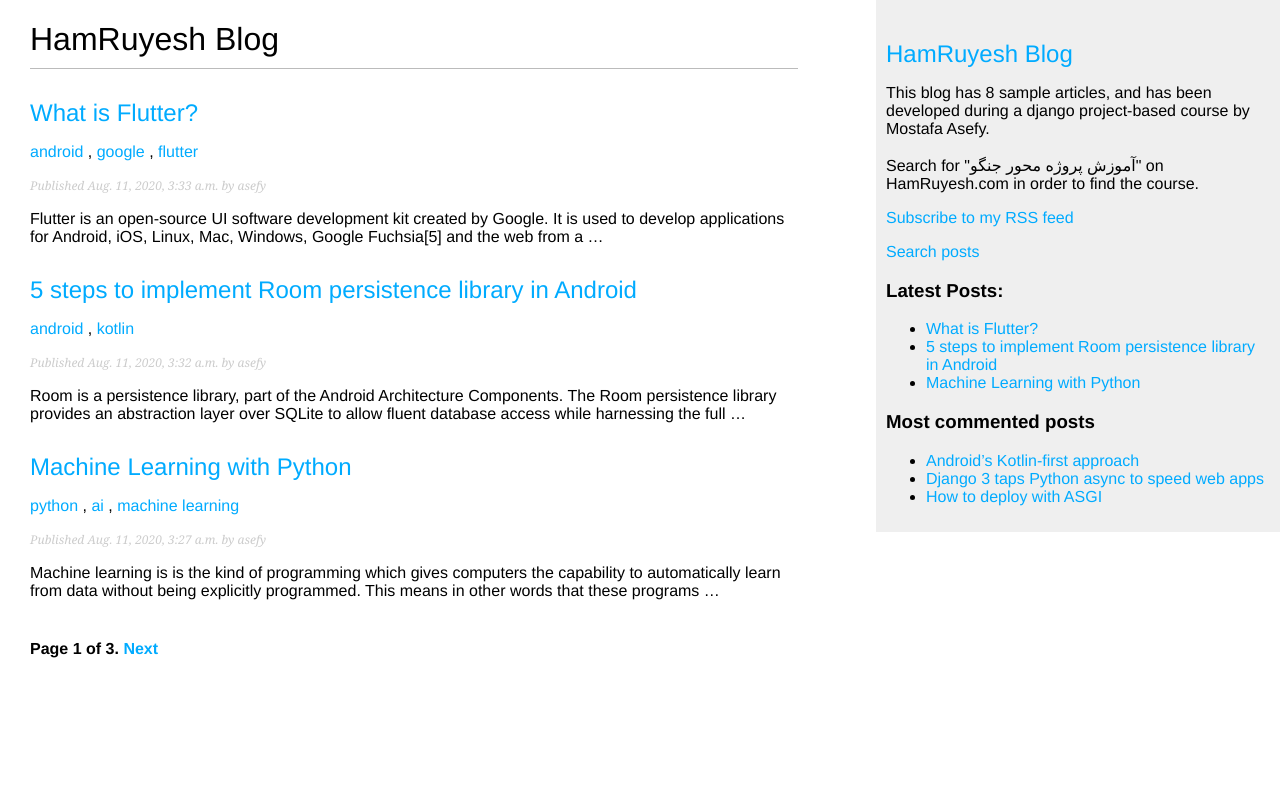
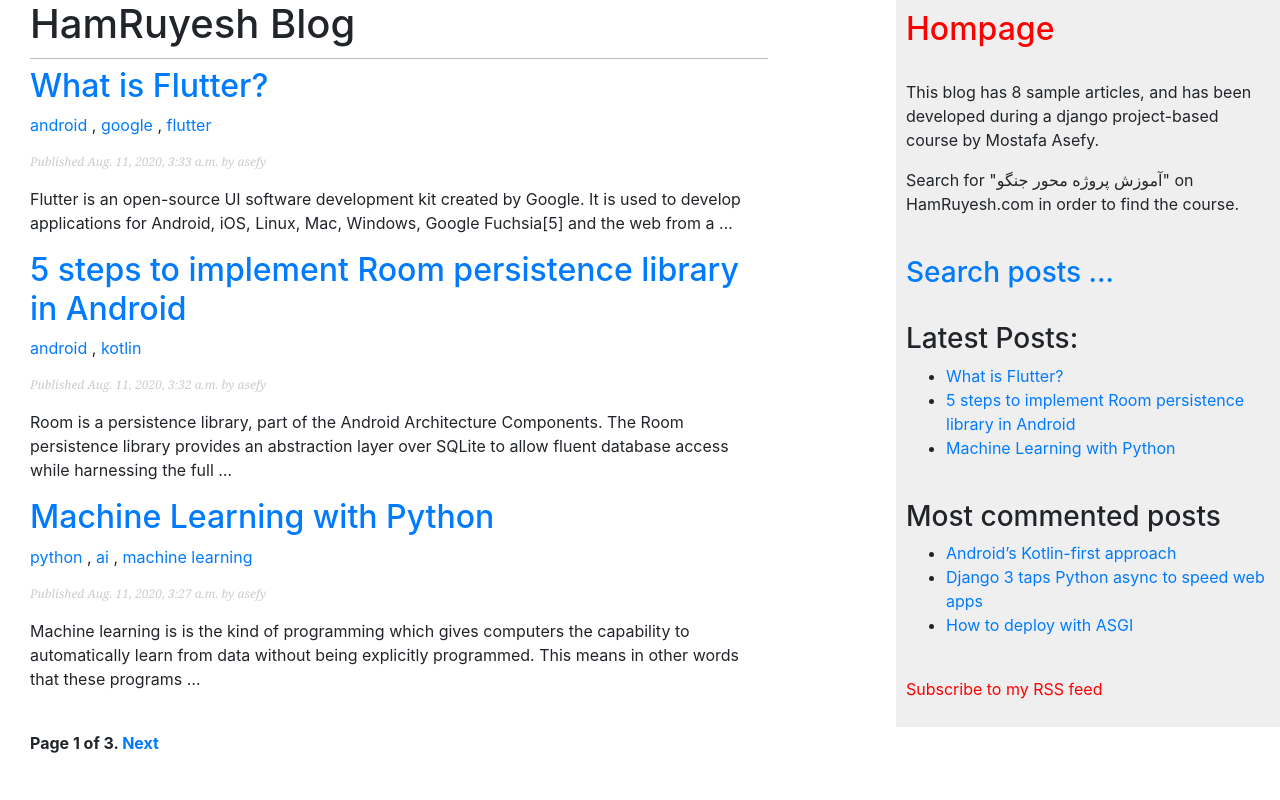
Before and after one commit to asefycom/django_pro_blog, a Django app: page /blog/ in a window 1280 px wide. Run offline with Django 3.2, Linux system fonts and the light colour scheme; data comes from the database, SQL or seed files in the repository; parts of the project's set-up code (start-up, migrations or seed data) failed here and were passed over; some libraries are stand-ins or nearby versions.

Commit message:
Some changes in the base.html file on production mode

```diff
--- a/blog/templates/blog/base.html
+++ b/blog/templates/blog/base.html
@@ -5,6 +5,14 @@
 <head>
   <title>{% block title %}{% endblock %}</title>
   <link href="{% static "css/blog.css" %}" rel="stylesheet">
+  <!-- CSS only -->
+    <link rel="stylesheet" href="https://stackpath.bootstrapcdn.com/bootstrap/4.5.2/css/bootstrap.min.css" integrity="sha384-JcKb8q3iqJ61gNV9KGb8thSsNjpSL0n8PARn9HuZOnIxN0hoP+VmmDGMN5t9UJ0Z" crossorigin="anonymous">
+
+    <!-- JS, Popper.js, and jQuery -->
+    <script src="https://code.jquery.com/jquery-3.5.1.slim.min.js" integrity="sha384-DfXdz2htPH0lsSSs5nCTpuj/zy4C+OGpamoFVy38MVBnE+IbbVYUew+OrCXaRkfj" crossorigin="anonymous"></script>
+    <script src="https://cdn.jsdelivr.net/npm/popper.js@1.16.1/dist/umd/popper.min.js" integrity="sha384-9/reFTGAW83EW2RDu2S0VKaIzap3H66lZH81PoYlFhbGU+6BZp6G7niu735Sk7lN" crossorigin="anonymous"></script>
+    <script src="https://stackpath.bootstrapcdn.com/bootstrap/4.5.2/js/bootstrap.min.js" integrity="sha384-B4gt1jrGC7Jh4AgTPSdUtOBvfO8shuf57BaghqFfPlYxofvL8/KUEfYiJOMMV+rV" crossorigin="anonymous"></script>
+
 </head>
 <body>
   <div id="content">
@@ -13,23 +21,29 @@
   </div>
   <div id="sidebar">
     <h2>
-      <a href="{% url "blog:post_list" %}">HamRuyesh Blog</a>
+      <a href="{% url "blog:post_list" %}" style="color:#ff0000;">Hompage</a>
     </h2>
+    <br>
     <p>
       This blog has {% total_posts %} sample articles, and has been
       developed during a django project-based course by Mostafa Asefy.
-      <br>
-      <br>
-      Search for "آموزش پروژه محور جنگو" on HamRuyesh.com in order to find the course.
     </p>
+
     <p>
-      <a href="{% url "blog:post_feed" %}">Subscribe to my RSS feed</a>
+        Search for "آموزش پروژه محور جنگو" on HamRuyesh.com in order to find the course.
     </p>
-    <p>
-      <a href="{% url "blog:post_search" %}">Search posts</a>
-    </p>
+    <br>
+
+    <h3>
+      <a href="{% url "blog:post_search" %}";">Search posts ...</a>
+    </h3>
+    <br>
+
+
     <h3>Latest Posts:</h3>
     {% show_latest_posts 3 %}
+
+    <br>
     <h3>Most commented posts</h3>
     {% get_most_commented_posts as most_commented_posts %}
     <ul>
@@ -39,6 +53,12 @@
         </li>
       {% endfor %}
     </ul>
+
+
+    <br>
+    <p>
+      <a href="{% url "blog:post_feed" %}" style="color:#ff0000;">Subscribe to my RSS feed</a>
+    </p>
   </div>
 </body>
 </html>
```
